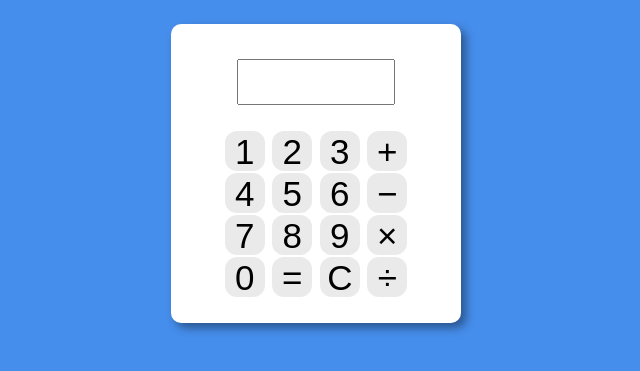
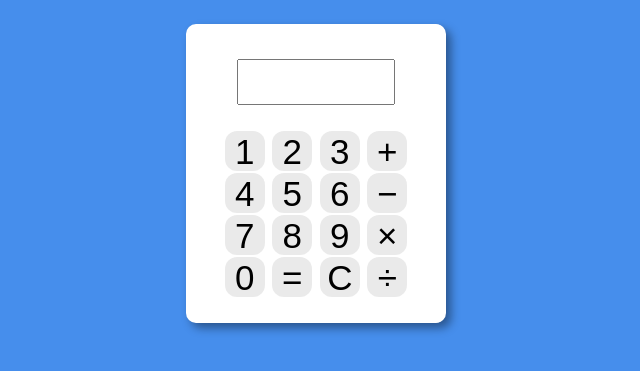
Before and after one commit to hbw3simple/Projects, a plain HTML site: page repositorios/calculator/index.html in a window 1280 px wide. Shown: the part 75-446 px from the top of the page, without its empty margins (324-964 px from the left). Drawn offline with Linux system fonts and the light colour scheme.

Commit message:
commit calculator #1.1

```diff
--- a/repositorios/calculator/style.css
+++ b/repositorios/calculator/style.css
@@ -20,9 +20,7 @@ section{
 
     padding: 15px;
 
-    max-width: 260px;
-    min-width: 240px;
-    width: 40%;
+    width: 230px;
 
     margin: auto;
 
```
